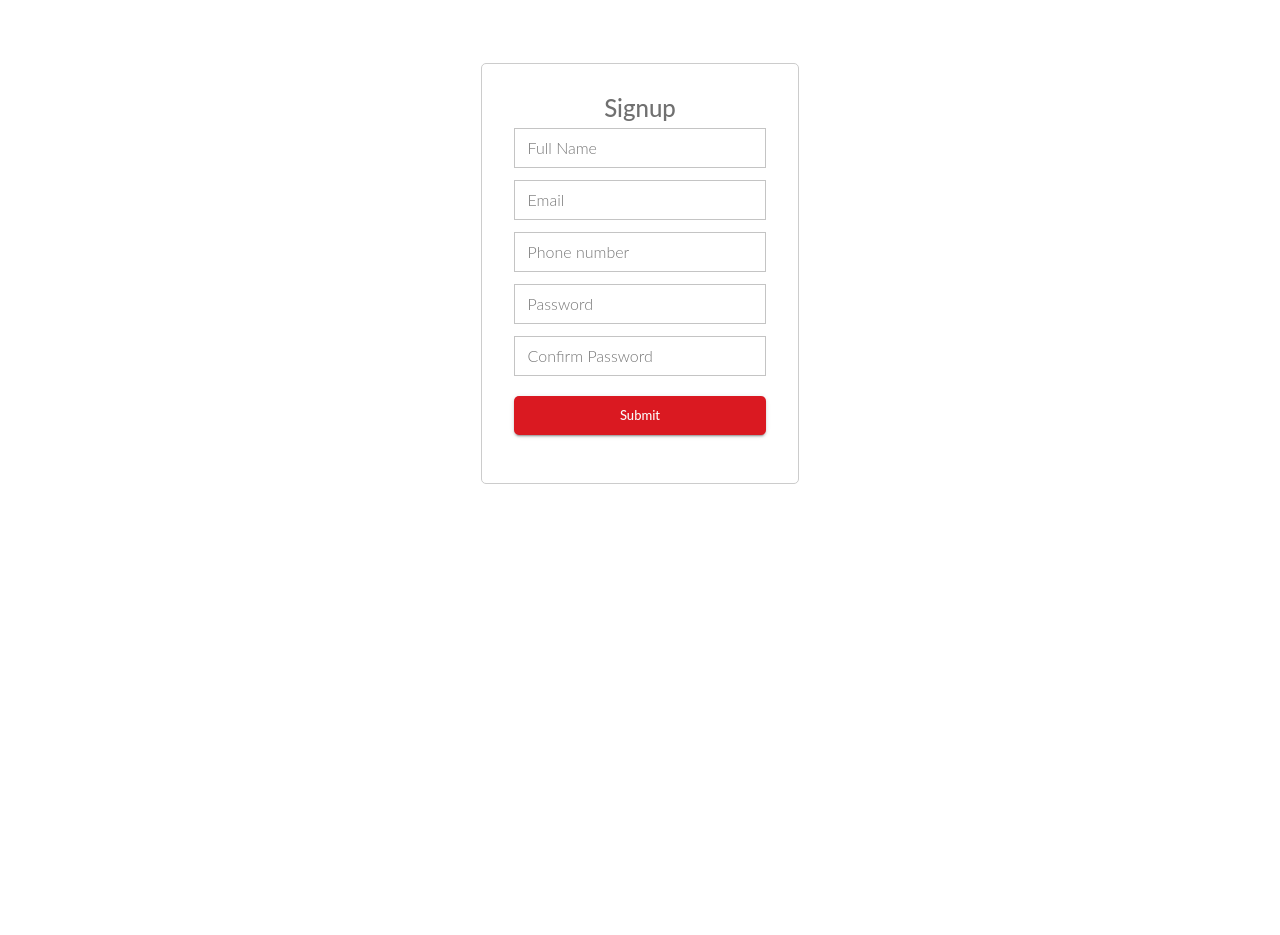
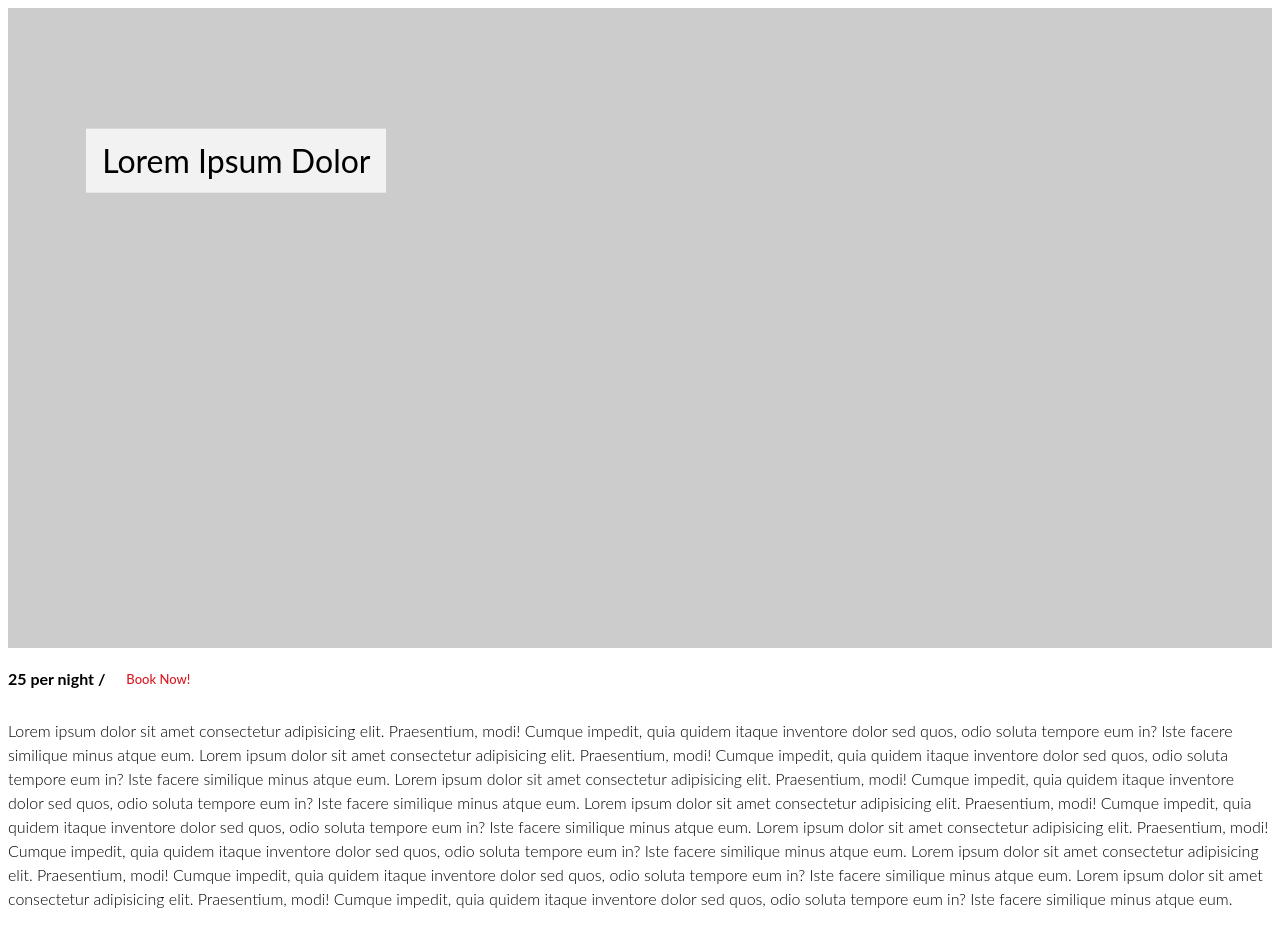
Before and after one commit to OmaritoAtPoly/musala-client, a React (Create React App) app: page / in a window 1280 px wide. Before the commit the page ends 800 px from the top, so only its background shows below. Built offline with nearby package versions, Linux system fonts and the light colour scheme.

Commit message:
create DescriptionPanel

```diff
--- a/src/App.tsx
+++ b/src/App.tsx
@@ -1,11 +1,11 @@
 import { ThemeProvider } from '@material-ui/styles';
 import React from 'react';
-import SignupPage from './page/Signup';
+import { AdPage } from './page/AdPage';
 import { theme } from './theme';
 
 const App = () => (
   <ThemeProvider theme={theme} >
-    <SignupPage />
+    <AdPage />
   </ThemeProvider>
 );
 
--- a/src/domain/ad/component/AdCover.tsx
+++ b/src/domain/ad/component/AdCover.tsx
@@ -1,6 +1,9 @@
-import React from 'react'
+import { Typography } from '@material-ui/core';
 import { makeStyles } from '@material-ui/styles';
-import { Typography } from '@material-ui/core';
+import React from 'react';
+import customTheme from '../../../theme';
+import { DescriptionPanel } from './DescriptionPanel';
+import { PricePanel } from './PricePanel';
 
 interface Props {
     title: string;
@@ -14,11 +17,16 @@ export const AdCover = ({ title, description, image, price }: Props) => {
     const classes = useStyles(style);
 
     return (
-        <div className={classes.root}>
-            <div className={classes.containerTitle} >
-                <Typography className={classes.title} >{title}</Typography>
-                <Typography className={classes.subtitle} variant='h4' >{description}</Typography>
+        <div>
+            <div className={classes.root}>
+                <div className={classes.containerTitle} >
+                    <div className={classes.wrapTitle} >
+                        <Typography className={classes.title} variant='h5' >{title}</Typography>
+                    </div>
+                </div>
             </div>
+            <PricePanel price={price} />
+            <DescriptionPanel description={description} />
         </div>
     )
 }
@@ -26,8 +34,9 @@ export const AdCover = ({ title, description, image, price }: Props) => {
 const useStyles = makeStyles({
     root: ({ backgroundImage }: any) => ({
         display: 'flex',
-        height: '50vh',
-        backgroundImage: `url(${backgroundImage})`,
+        height: '80vh',
+        // backgroundImage: `url(${backgroundImage})`,
+        backgroundColor: customTheme.color.grayLight4,
         backgroundSize: 'cover',
         backgroundPosition: 'top'
 
@@ -35,22 +44,19 @@ const useStyles = makeStyles({
     containerTitle: {
         display: 'flex',
         flexDirection: 'column',
-        color: '#fff',
         transform: 'translate(5%,10%)',
         marginTop: '5%',
         marginLeft: '5%'
     },
+    wrapTitle: {
+        backgroundColor: customTheme.color.grayLight1,
+        animation: "$slideLeft 1s ease-out",
+        padding: '1rem'
+    },
     title: {
-        fontSize: '4rem',
+        fontSize: '2rem',
         fontWeight: 400,
         position: "relative",
-        animation: "$slideLeft 1s ease-out"
-    },
-    subtitle: {
-        fontSize: '1.5rem',
-        fontWeight: 300,
-        position: "relative",
-        animation: "$slideRight 1s ease-out"
     },
 
     "@keyframes slideLeft": {
--- /dev/null
+++ b/src/domain/ad/component/DescriptionPanel.tsx
@@ -0,0 +1,19 @@
+import React from 'react'
+import { makeStyles } from '@material-ui/styles';
+import customTheme from '../../../theme';
+import { Typography } from '@material-ui/core';
+
+interface Props {
+    description: string;
+}
+
+export const DescriptionPanel = ({ description }: Props) => {
+    const classes = useStyles()
+    return <Typography className={classes.text} variant='body1' >{description}</Typography>
+}
+
+const useStyles = makeStyles({
+    text: {
+        margin: `${customTheme.spacing.margin.medium} auto`
+    }
+});
```
